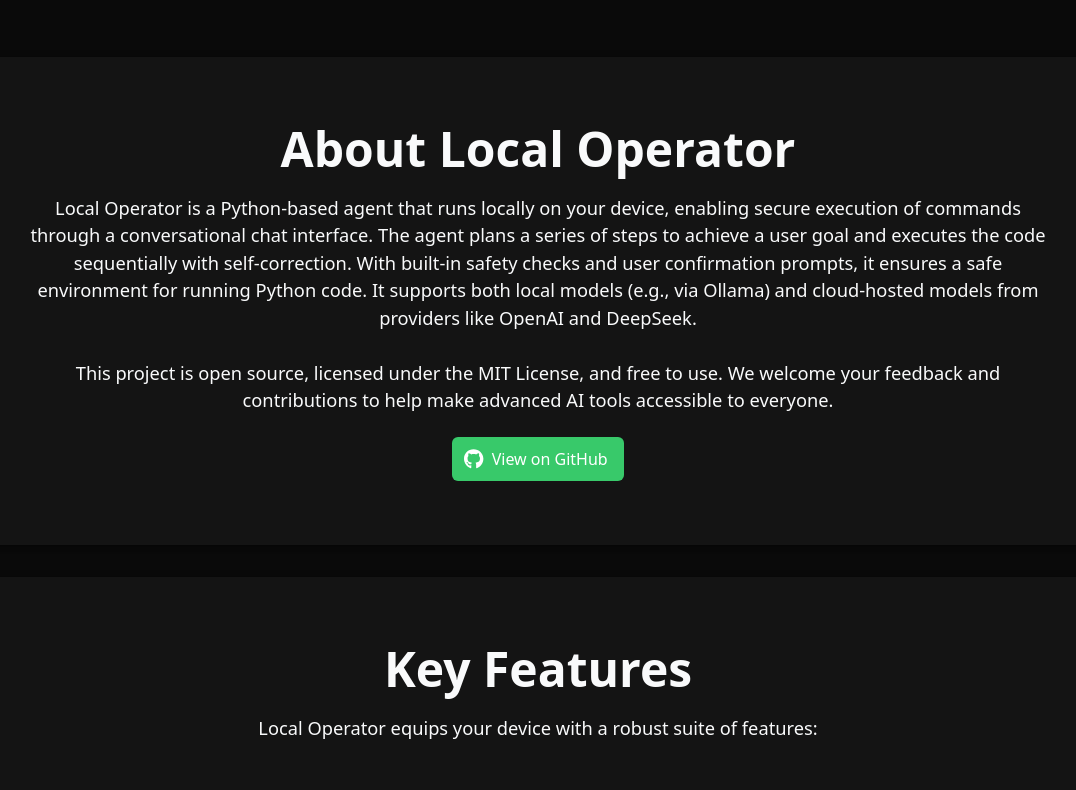
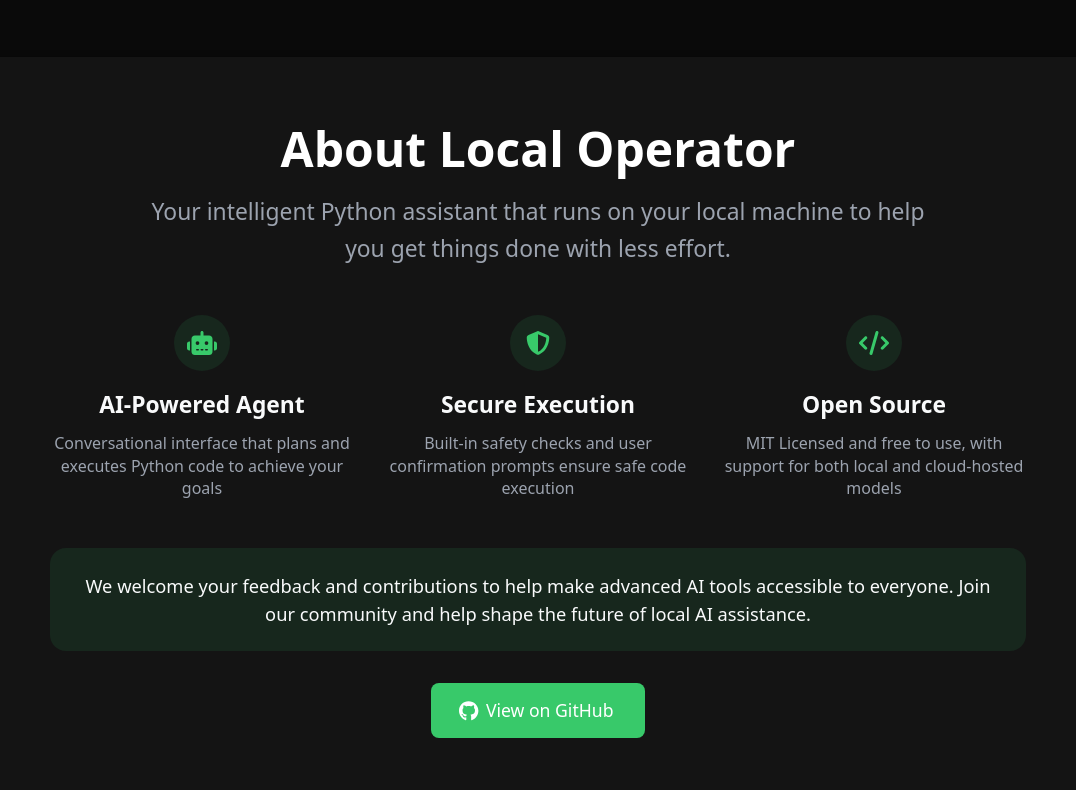
Before and after one commit to damianvtran/local-operator-site, a React (Vite) app: page / in a window 1280 px wide. Shown: the part 780-1570 px from the top of the page, without its empty margins (102-1178 px from the left). Built offline with nearby package versions, Linux system fonts and the light colour scheme.

Commit message:
Enhance UI with new styles and functionality in About, Footer, and GetStarted components

```diff
--- a/src/components/About.tsx
+++ b/src/components/About.tsx
@@ -1,28 +1,131 @@
-import { Typography, Button } from "@mui/material";
+import { Typography, Button, Box, Container, Grid } from "@mui/material";
+import type { ButtonProps } from "@mui/material";
 import { FontAwesomeIcon } from '@fortawesome/react-fontawesome';
+import { faRobot, faShieldHalved, faCode } from '@fortawesome/free-solid-svg-icons';
 import { faGithub } from '@fortawesome/free-brands-svg-icons';
 import Section from "./Section";
+import { styled } from "@mui/material/styles";
+
+const HighlightBox = styled(Box)(({ theme }) => ({
+	padding: theme.spacing(3),
+	borderRadius: 16,
+	backgroundColor: 'rgba(56, 201, 106, 0.1)',
+	marginBottom: theme.spacing(4),
+}));
+
+const IconContainer = styled(Box)(({ theme }) => ({
+	width: 56,
+	height: 56,
+	borderRadius: "50%",
+	backgroundColor: "rgba(56, 201, 106, 0.1)",
+	display: "flex",
+	alignItems: "center",
+	justifyContent: "center",
+	marginBottom: theme.spacing(2),
+	color: theme.palette.primary.main,
+	"& svg": {
+		fontSize: "1.5rem",
+	},
+	marginLeft: "auto",
+	marginRight: "auto"
+}));
+
+const FeatureTitle = styled(Typography)(({ theme }) => ({
+	fontWeight: 600,
+	marginBottom: theme.spacing(1),
+	color: theme.palette.text.primary,
+	textAlign: "center"
+}));
+
+const ActionButton = styled(Button)<ButtonProps<"a">>(({ theme }) => ({
+	padding: theme.spacing(1.5, 4),
+	fontSize: '1.1rem',
+	borderRadius: 8,
+	textTransform: 'none',
+	'&:hover': {
+		transform: 'translateY(-2px)',
+		transition: 'transform 0.2s'
+	}
+}));
 
 const About: React.FC = () => {
 	return (
 		<Section id="about">
-			<Typography variant="h3" component="h2" gutterBottom>
+			<Container maxWidth="lg">
+				<Box textAlign="center" mb={6}>
+					<Typography
+						variant="h3"
+						component="h2"
+						gutterBottom
+						sx={{
+							fontWeight: 700,
+							color: '#FFFFFF'
+						}}
+					>
 						About Local Operator
 					</Typography>
-			<Typography variant="body1" sx={{ mb: 3 }}>
-				Local Operator is a Python-based agent that runs locally on your device, enabling secure execution of commands through a conversational chat interface. The agent plans a series of steps to achieve a user goal and executes the code sequentially with self-correction. With built-in safety checks and user confirmation prompts, it ensures a safe environment for running Python code. It supports both local models (e.g., via Ollama) and cloud-hosted models from providers like OpenAI and DeepSeek.
-				<br /><br />
-				This project is open source, licensed under the MIT License, and free to use. We welcome your feedback and contributions to help make advanced AI tools accessible to everyone.
+					<Typography variant="h6" color="textSecondary" sx={{ mb: 4, maxWidth: 800, mx: "auto" }}>
+						Your intelligent Python assistant that runs on your local machine to help you get things done with less effort.
 					</Typography>
-			<Button
+				</Box>
+
+				<Grid container spacing={4} justifyContent="center" sx={{ mb: 6 }}>
+					<Grid item xs={12} md={4}>
+						<IconContainer>
+							<FontAwesomeIcon icon={faRobot} />
+						</IconContainer>
+						<FeatureTitle variant="h6">
+							AI-Powered Agent
+						</FeatureTitle>
+						<Typography variant="body2" color="textSecondary" align="center">
+							Conversational interface that plans and executes Python code to achieve your goals
+						</Typography>
+					</Grid>
+					<Grid item xs={12} md={4}>
+						<IconContainer>
+							<FontAwesomeIcon icon={faShieldHalved} />
+						</IconContainer>
+						<FeatureTitle variant="h6">
+							Secure Execution
+						</FeatureTitle>
+						<Typography variant="body2" color="textSecondary" align="center">
+							Built-in safety checks and user confirmation prompts ensure safe code execution
+						</Typography>
+					</Grid>
+					<Grid item xs={12} md={4}>
+						<IconContainer>
+							<FontAwesomeIcon icon={faCode} />
+						</IconContainer>
+						<FeatureTitle variant="h6">
+							Open Source
+						</FeatureTitle>
+						<Typography variant="body2" color="textSecondary" align="center">
+							MIT Licensed and free to use, with support for both local and cloud-hosted models
+						</Typography>
+					</Grid>
+				</Grid>
+
+				<HighlightBox>
+					<Typography variant="body1" sx={{ textAlign: 'center' }}>
+						We welcome your feedback and contributions to help make advanced AI tools accessible to everyone.
+						Join our community and help shape the future of local AI assistance.
+					</Typography>
+				</HighlightBox>
+
+				<Box textAlign="center">
+					<ActionButton
 						variant="contained"
 						color="primary"
 						href="https://github.com/damianvtran/local-operator"
+						component="a"
+						rel="noopener noreferrer"
 						target="_blank"
 						startIcon={<FontAwesomeIcon icon={faGithub} />}
 					>
 						View on GitHub
-			</Button>
+					</ActionButton>
+				</Box>
+			</Container>
 		</Section>
 	);
 };
--- a/src/components/Footer.tsx
+++ b/src/components/Footer.tsx
@@ -1,7 +1,35 @@
-import { Box, Container, Typography } from "@mui/material";
+import { Box, Container, Typography, Grid, Link } from "@mui/material";
 import { useTheme } from "@mui/material/styles";
+import { styled } from "@mui/material/styles";
 import loLogoDarkMode from '@assets/lo-logo-dark-mode.png';
 import loLogoLightMode from '@assets/lo-logo-light-mode.png';
+
+const FooterContainer = styled(Box)(({ theme }) => ({
+	backgroundColor: theme.palette.background.paper,
+	color: theme.palette.text.secondary,
+	borderTop: `1px solid ${theme.palette.divider}`,
+	paddingTop: theme.spacing(6),
+	paddingBottom: theme.spacing(6),
+	marginTop: theme.spacing(8),
+}));
+
+const LogoImage = styled('img')({
+	width: 100,
+	height: 100,
+	marginBottom: 16,
+	transition: 'transform 0.2s ease-in-out',
+	'&:hover': {
+		transform: 'scale(1.05)',
+	},
+});
+
+const FooterLink = styled(Link)(({ theme }) => ({
+	color: theme.palette.text.secondary,
+	textDecoration: 'none',
+	'&:hover': {
+		color: theme.palette.primary.main,
+	},
+}));
 
 const Footer: React.FC = () => {
 	const theme = useTheme();
@@ -10,25 +38,29 @@
 		: loLogoLightMode;
 
 	return (
-    <Box
-      sx={{
-        backgroundColor: "grey.900",
-        color: "grey.300",
-        py: 3,
-        mt: 6,
-      }}
-    >
-      <Container sx={{ textAlign: "center" }}>
-        <img
+		<FooterContainer>
+			<Container maxWidth="lg">
+				<Grid container spacing={4} justifyContent="center">
+					<Grid item xs={12} textAlign="center">
+						<LogoImage
 							src={smallLogo}
 							alt="Local Operator Logo"
-          style={{ width: 120, height: 120, marginBottom: '8px' }}
 						/>
-        <Typography variant="body2">
+						<Typography variant="body2" sx={{ mb: 2 }}>
+							Empowering humans with local AI assistance
+						</Typography>
+						<Box sx={{ mb: 2 }}>
+							<FooterLink href="#features" sx={{ mx: 2 }}>Features</FooterLink>
+							<FooterLink href="#examples" sx={{ mx: 2 }}>Examples</FooterLink>
+							<FooterLink href="#getstarted" sx={{ mx: 2 }}>Get Started</FooterLink>
+						</Box>
+						<Typography variant="body2" color="text.secondary">
 							&copy; {new Date().getFullYear()} Local Operator. All rights reserved.
 						</Typography>
+					</Grid>
+				</Grid>
 			</Container>
-    </Box>
+		</FooterContainer>
 	);
 };
 
--- a/src/components/GetStarted.tsx
+++ b/src/components/GetStarted.tsx
@@ -1,27 +1,85 @@
-import { Typography, Button } from "@mui/material";
+import { Typography, Button, Box, Paper, Container } from "@mui/material";
+import type { ButtonProps } from "@mui/material";
 import Section from "./Section";
+import { styled } from "@mui/material/styles";
+import { FontAwesomeIcon } from '@fortawesome/react-fontawesome';
+import { faGithub } from '@fortawesome/free-brands-svg-icons';
+
+const InstallBox = styled(Paper)(({ theme }) => ({
+	padding: theme.spacing(3),
+	backgroundColor: theme.palette.background.paper,
+	borderRadius: 16,
+	marginBottom: theme.spacing(4),
+	'& code': {
+		backgroundColor: theme.palette.background.default,
+		padding: theme.spacing(2),
+		borderRadius: 8,
+		display: 'block',
+		margin: theme.spacing(2, 0),
+		fontSize: '1.1rem',
+		textAlign: 'center'
+	}
+}));
+
+const ActionButton = styled(Button)<ButtonProps<"a">>(({ theme }) => ({
+	padding: theme.spacing(1.5, 4),
+	fontSize: '1.1rem',
+	borderRadius: 8,
+	textTransform: 'none',
+	'&:hover': {
+		transform: 'translateY(-2px)',
+		transition: 'transform 0.2s'
+	}
+}));
 
 const GetStarted: React.FC = () => {
 	return (
 		<Section id="getstarted">
-			<Typography variant="h3" component="h2" gutterBottom>
-				Get Started
+			<Container maxWidth="md">
+				<Box textAlign="center" mb={6}>
+					<Typography
+						variant="h3"
+						component="h2"
+						gutterBottom
+						sx={{
+							fontWeight: 700,
+							background: 'linear-gradient(90deg, #38C96A 30%, #26BC85 90%)',
+							WebkitBackgroundClip: 'text',
+							WebkitTextFillColor: 'transparent'
+						}}
+					>
+						Ready to Get Started?
 					</Typography>
-			<Typography variant="body1" sx={{ mb: 3 }}>
-				Begin your journey with Local Operator by installing the CLI tool:
-				<br /><br />
+					<Typography variant="h6" color="textSecondary" sx={{ mb: 4 }}>
+						Begin your journey with Local Operator in just a few steps
+					</Typography>
+				</Box>
+
+				<InstallBox elevation={2}>
+					<Typography variant="h6" gutterBottom fontWeight={600}>
+						Install via pip (Requires Python 3.12 or higher)
+					</Typography>
 					<code>pip install local-operator</code>
-				<br /><br />
-				For detailed instructions, usage examples, and configuration guidance, check out our documentation and consider contributing to the project.
+					<Typography variant="body1" color="textSecondary">
+						That's it! You're ready to start using Local Operator.
 					</Typography>
-			<Button
+				</InstallBox>
+
+				<Box textAlign="center">
+					<ActionButton
 						variant="contained"
-				color="secondary"
+						color="primary"
 						href="https://github.com/damianvtran/local-operator"
+						component="a"
+						rel="noopener noreferrer"
 						target="_blank"
+						sx={{ mr: 2 }}
+						startIcon={<FontAwesomeIcon icon={faGithub} />}
 					>
-				View Documentation
-			</Button>
+						View on GitHub
+					</ActionButton>
+				</Box>
+			</Container>
 		</Section>
 	);
 };
```
Lines whose indentation alone changed are shown as unchanged.
